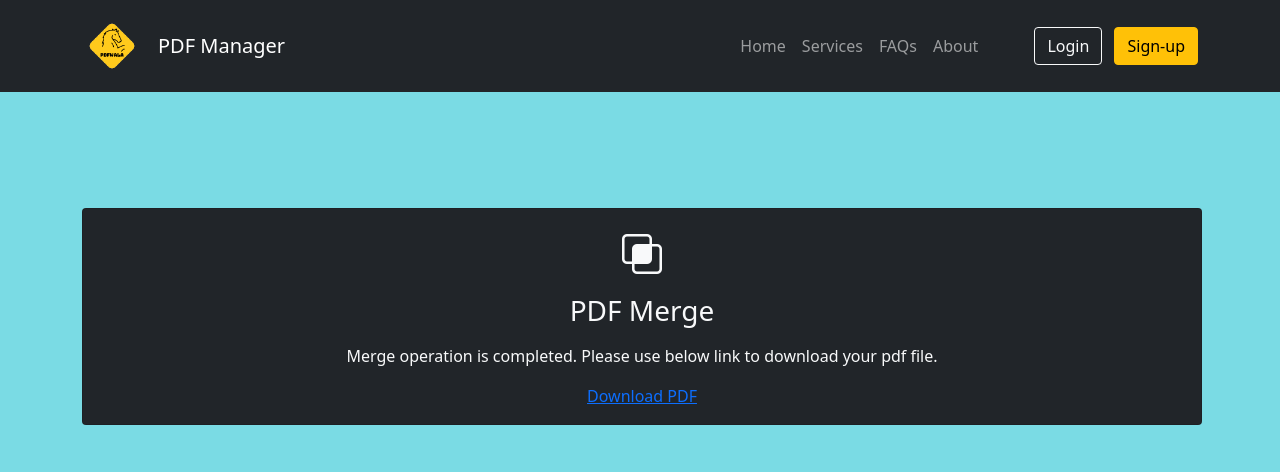
After one commit to patidarrohit/pdfmanager, a Django app: page /pdfmergedownload/ in a window 1280 px wide. The commit adds this page. Shown: the top 472 px of the page. Run offline with Django 3.2, Linux system fonts and the light colour scheme; some libraries are stand-ins or nearby versions.

Commit message:
New updates

```diff
--- a/pdf_project/pdf_project/settings.py
+++ b/pdf_project/pdf_project/settings.py
@@ -11,6 +11,8 @@ https://docs.djangoproject.com/en/3.1/ref/settings/
 """
 
 from pathlib import Path
+import os
+
 
 # Build paths inside the project like this: BASE_DIR / 'subdir'.
 BASE_DIR = Path(__file__).resolve(strict=True).parent.parent
@@ -119,3 +121,6 @@ USE_TZ = True
 # https://docs.djangoproject.com/en/3.1/howto/static-files/
 
 STATIC_URL = '/static/'
+STATIC_ROOT = '/static/'
+MEDIA_ROOT = os.path.join(BASE_DIR, 'media/')
+MEDIA_URL = 'media/'
--- a/pdf_project/pdf_project/urls.py
+++ b/pdf_project/pdf_project/urls.py
@@ -15,8 +15,10 @@ Including another URLconf
 """
 from django.contrib import admin
 from django.urls import path, include
+from django.conf import settings
+from django.conf.urls.static import static
 
 urlpatterns = [
     path('admin/', admin.site.urls),
     path('', include('pdfmanager.urls')),
-]
+] + static(settings.STATIC_URL, document_root=settings.STATIC_ROOT) + static(settings.MEDIA_URL, document_root=settings.MEDIA_ROOT)
--- a/pdf_project/pdf_utilities/pdfMerge.py
+++ b/pdf_project/pdf_utilities/pdfMerge.py
@@ -14,6 +14,7 @@ def pdf_merge(pdfs, output):
     op_file_name = op_dir + '/' + output + '.pdf'
     with open(op_file_name, 'wb') as f:
         pdf_merger.write(f)
+    return op_dir, output+'.pdf'
 
 
 if __name__ == "__main__":
--- a/pdf_project/pdfmanager/templates/pdfmanager/partials/_navbar.html
+++ b/pdf_project/pdfmanager/templates/pdfmanager/partials/_navbar.html
@@ -2,8 +2,8 @@
 <!--Nav Bar-->
 <nav class="navbar navbar-expand-lg bg-dark navbar-dark py-3 fixed-top">
     <div class="container">
-      <a href="#" class="pull-left"><img src="{% static 'images/square_logo.png' %} " style="width:60px"></a>
-      <a href="#" class="navbar-brand px-3">PDF Manager</a>
+      <a href="{% url 'home' %}" class="pull-left"><img src="{% static 'images/square_logo.png' %} " style="width:60px"></a>
+      <a href="{% url 'home' %}" class="navbar-brand px-3">PDF Manager</a>
       <!-- <div class="d-flex flex-wrap align-items-center justify-content-center justify-content-lg-start">
         <a href="/" class="d-flex align-items-center mb-2 mb-lg-0 text-white text-decoration-none">
           <svg class="bi me-2" width="40" height="32" role="img" aria-label="Bootstrap"><use xlink:href="#bootstrap"/></svg>
--- /dev/null
+++ b/pdf_project/pdfmanager/templates/pdfmanager/pdfmerge_download.html
@@ -0,0 +1,24 @@
+{% extends "pdfmanager/base.html"%}
+{% load static %}
+{% block content %}
+<section class="p-5">
+    <div class="container">
+      <div class="row text-center g-4">
+        <div class="col-md">
+          <div class="card bg-dark text-light mx-auto" id="card-merge">
+            <div class="card-body text-center">
+              <div class="h1 mb-3">
+                <i class="bi bi-intersect"></i>
+              </div>
+              <h3 class="card-title mb-3">PDF Merge</h3>
+              <p class="card-text">
+                Merge operation is completed. Please use below link to download your pdf file.
+              </p>
+              <a href="{{fileurl}}">Download PDF</a>
+            </div>
+          </div>
+        </div>
+      </div>
+    </div>
+</section>
+{% endblock content %}
--- a/pdf_project/pdfmanager/urls.py
+++ b/pdf_project/pdfmanager/urls.py
@@ -5,6 +5,7 @@ urlpatterns = [
     path('', views.home, name='home'),
     path('about/', views.about, name='about'),
     path('pdfmerge/', views.pdf_merge, name='pdfmerge'),
+    path('pdfmergedownload/', views.pdf_merge_download, name='pdfmergedownload'),
     path('pdfsplit/', views.pdf_split, name='pdfsplit'),
     path('pdfrotate/', views.pdf_rotate, name='pdfrotate'),
     path('pdfextract/', views.pdf_extract, name='pdfextract'),
--- a/pdf_project/pdfmanager/views.py
+++ b/pdf_project/pdfmanager/views.py
@@ -1,6 +1,8 @@
-from django.shortcuts import render
+from django.shortcuts import render, redirect, HttpResponse
+from django.core.files.storage import FileSystemStorage
 from pdf_utilities.pdfMerge import pdf_merge as pm
 from datetime import datetime
+import mimetypes
 
 
 def home(request):
@@ -11,19 +13,48 @@ def about(request):
     return render(request, "pdfmanager/about.html")
 
 
+# def pdf_merge(request):
+#     op_file_name = 'pdf_merge_' + str(int(round(datetime.now().timestamp())))
+#     if request.method == 'POST':
+#         my_files = request.FILES
+#         # with open('/Users/rohitmac/test.pdf', 'wb+') as destination:
+#         #     for chunk in my_file.chunks():
+#         #         destination.write(chunk)
+#         file_list = []
+#         for k, v in my_files.items():
+#             file_list.append(v)
+#         file_dir, file_name = pm(file_list, op_file_name)
+#         with open(file_dir+'/'+file_name, 'rb') as f:
+#             mime_type, _ = mimetypes.guess_type(file_dir+'/'+file_name)
+#             print(mime_type)
+#             response = HttpResponse(f, content_type=mime_type)
+#             response['Content-Disposition'] = "attachment; filename=%s" % file_name
+#             print(response)
+#         return redirect("/pdfmergedownload/")
+#     return render(request, "pdfmanager/pdfmerge.html")
+
 def pdf_merge(request):
     op_file_name = 'pdf_merge_' + str(int(round(datetime.now().timestamp())))
     if request.method == 'POST':
         my_files = request.FILES
-        # with open('/Users/rohitmac/test.pdf', 'wb+') as destination:
-        #     for chunk in my_file.chunks():
-        #         destination.write(chunk)
         file_list = []
         for k, v in my_files.items():
             file_list.append(v)
         pm(file_list, op_file_name)
+        file_dir, file_name = pm(file_list, op_file_name)
+        with open(file_dir + '/' + file_name, 'rb') as f:
+            print(file_dir + '/' + file_name)
+            fs = FileSystemStorage()
+            file = fs.save(file_name, f)
+            fileurl = fs.url(file)
+            fileSize = fs.size(file)
+            print(fileSize, fileurl)
+        return render(request, "pdfmanager/pdfmerge_download.html", {'fileurl': fileurl})
+    return render(request, "pdfmanager/pdfmerge.html")
 
-    return render(request, "pdfmanager/pdfmerge.html")
+
+def pdf_merge_download(request):
+    return render(request, "pdfmanager/pdfmerge_download.html")
 
 
 def pdf_split(request):
```
